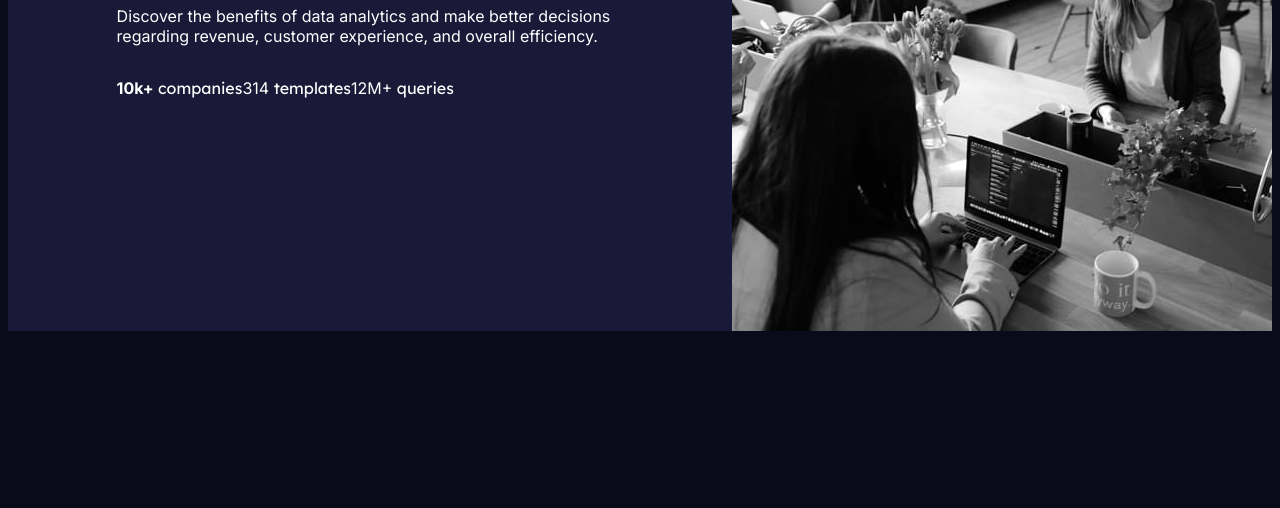
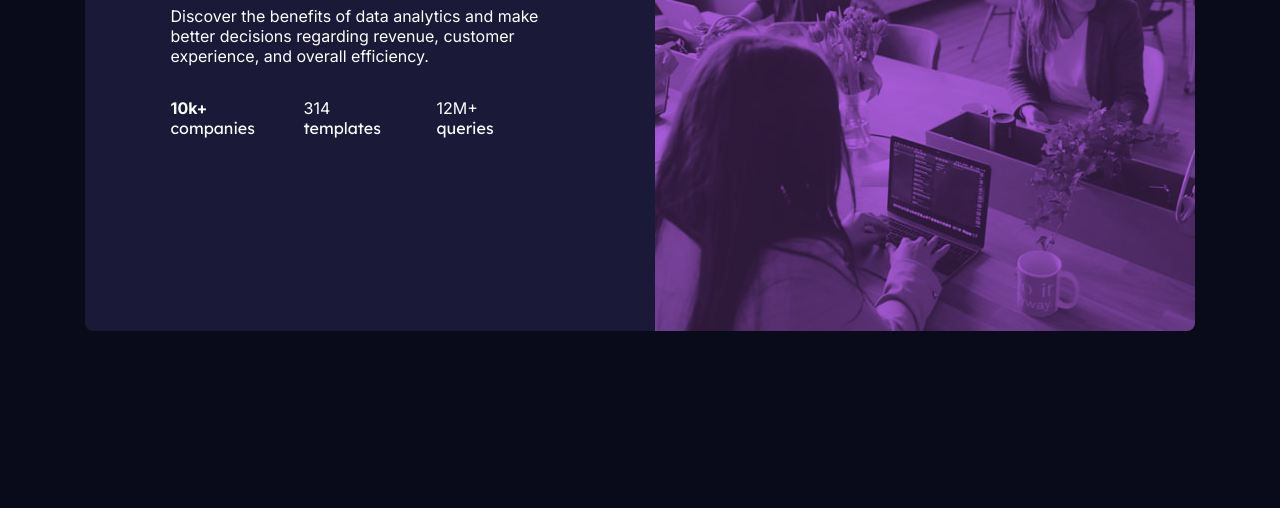
Before and after one commit to marciabel/stats-preview-card-component-fem, a plain HTML site: page index.html in a window 1280 px wide. Shown: the part 300-808 px from the top of the page. Drawn offline with Linux system fonts and the light colour scheme.

Commit message:
change picture color. implemented display in stats

```diff
--- a/styles/styles.css
+++ b/styles/styles.css
@@ -15,7 +15,10 @@ body {
 }
 
 main {
-    padding: 5% 0;
+    display: flex;
+    justify-content: center;
+
+
 }
 
 
@@ -25,6 +28,11 @@ main {
     display: flex;
     background-color: hsl(244, 38%, 16%);
 
+    max-width: 1110px;
+    max-height: 446px;
+
+    border-radius: 8px
+
 }
 
 #information {
@@ -32,6 +40,7 @@ main {
     flex-direction: column;
     font-family: 'Inter', sans-serif;
     align-items: center;
+
 }
 
 
@@ -51,14 +60,27 @@ main {
 
 .information-text > ul {
     display: flex;
-    flex: row;
+    flex-flow: row nowrap;
 
     list-style-type: none;
     padding-inline-start: 0;
+}
+
+.information-text li {
+    display: flex;
+    flex-direction: column;
+    flex: 1;
 }
 
 /* IMAGE */
 
 #image {
     display: flex;
+    border-radius: 0px 8px 8px 0px;
+    background-color: hsl(277, 64%, 61%);
 }
+
+#image img {
+    mix-blend-mode: multiply;
+    opacity: 0.75;
+}
```
